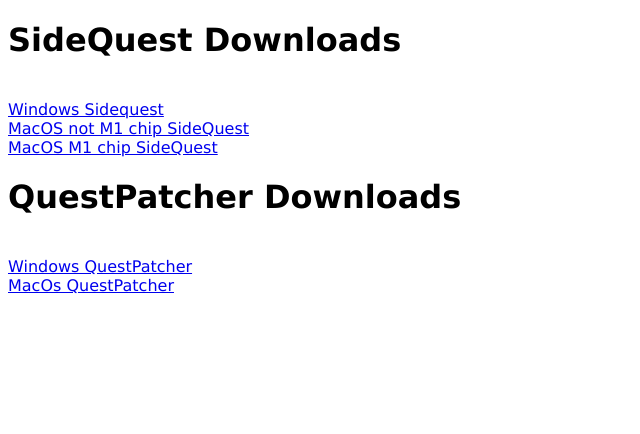
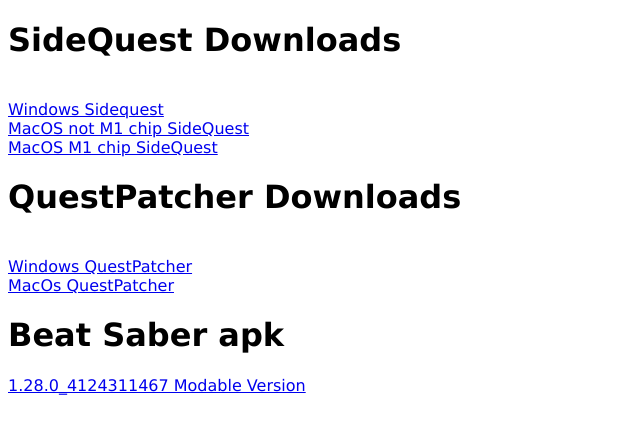
Before and after one commit to Netherslayer87/SmokeSlate, a plain HTML site: page shortcuts/bsm/download/index.html in a window 1280 px wide. Shown: the whole page, without its empty margins (0-640 px from the left). Drawn offline with Linux system fonts and the light colour scheme.

Commit message:
Update index.html

```diff
--- a/shortcuts/bsm/download/index.html
+++ b/shortcuts/bsm/download/index.html
@@ -8,6 +8,7 @@
 }
 </style>
 </head><body>
+    <div>
         <h1>SideQuest Downloads</h1>
             <br><a href="https://objects.githubusercontent.com/github-production-release-asset-2e65be/254852798/bc8f613c-1700-4987-95a2-a5b9c8a4f01c?X-Amz-Algorithm=AWS4-HMAC-SHA256&X-Amz-Credential=releaseassetproduction%2F20240806%2Fus-east-1%2Fs3%2Faws4_request&X-Amz-Date=20240806T142331Z&X-Amz-Expires=300&X-Amz-Signature=b6db16386fa3c882410bb2bfd9bf074bf5e2948a65265810d245c7182001df83&X-Amz-SignedHeaders=host&actor_id=0&key_id=0&repo_id=254852798&response-content-disposition=attachment%3B%20filename%3DSideQuest-Setup-0.10.42-x64-win.exe&response-content-type=application%2Foctet-stream" download>Windows Sidequest</a>
             <br><a href="https://objects.githubusercontent.com/github-production-release-asset-2e65be/254852798/a97d477a-d740-4c56-bd17-03b79dac52e7?X-Amz-Algorithm=AWS4-HMAC-SHA256&X-Amz-Credential=releaseassetproduction%2F20240806%2Fus-east-1%2Fs3%2Faws4_request&X-Amz-Date=20240806T142415Z&X-Amz-Expires=300&X-Amz-Signature=a72bbd5900247f014d0e305f622d02cd1528c65fc21c9810b963384fa1747369&X-Amz-SignedHeaders=host&actor_id=0&key_id=0&repo_id=254852798&response-content-disposition=attachment%3B%20filename%3DSideQuest-0.10.42.dmg&response-content-type=application%2Foctet-stream" download>MacOS not M1 chip SideQuest</a>
@@ -15,4 +16,9 @@
         <h1>QuestPatcher Downloads</h1>
             <br><a href="https://github.com/Lauriethefish/QuestPatcher/releases/download/2.9.0/QuestPatcher-windows.exe" download>Windows QuestPatcher</a>
             <br><a href="https://github.com/Lauriethefish/QuestPatcher/releases/download/2.9.0/QuestPatcher-mac.dmg" download>MacOs QuestPatcher</a>
+    </div>
+    <div>
+        <h1>Beat Saber apk</h1>
+            <a href="https://meta.phazed.xyz/?bin_id=8838143419592875">1.28.0_4124311467 Modable Version</a>
+    </div>
 </body></html>
```
Lines whose indentation alone changed are shown as unchanged.
